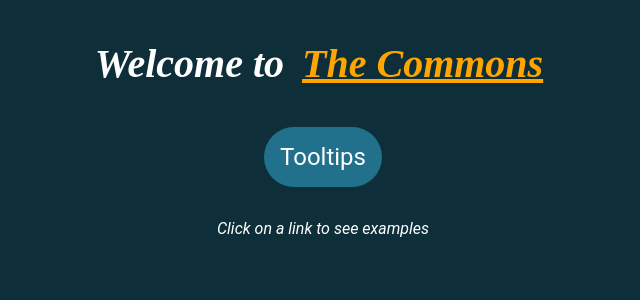
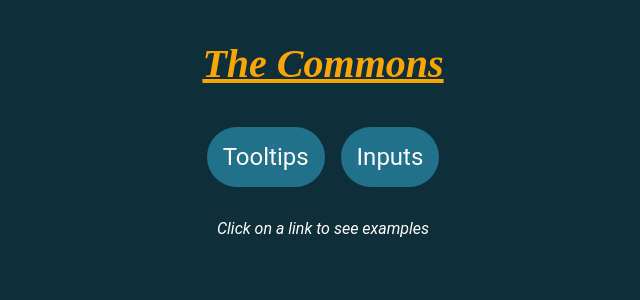
Before and after one commit to jrmoynihan/common, a SvelteKit app: page / in a window 1280 px wide. Shown: the top 300 px of the page, without its empty margins (317-957 px from the left). Built offline with nearby package versions, Linux system fonts and the light colour scheme.

Commit message:
allow sections to flex

```diff
--- a/src/routes/+layout.svelte
+++ b/src/routes/+layout.svelte
@@ -2,10 +2,11 @@
 </script>
 
 <h1>
-	Welcome to <a href="/" sveltekit:prefetch class="cool-text">The Commons</a>
+	<a href="/" sveltekit:prefetch class="cool-text">The Commons</a>
 </h1>
 <section>
 	<a href="/tooltips" sveltekit:prefetch class="link">Tooltips</a>
+	<a href="/inputs" sveltekit:prefetch class="link">Inputs</a>
 </section>
 <main>
 	<slot />
@@ -28,6 +29,11 @@
 		font-weight: 800;
 		font-size: 5vh;
 		font-family: 'Fira Code iScript';
+		text-align: center;
+	}
+	main {
+		display: flex;
+		place-items: center;
 	}
 	.cool-text {
 		display: inline-flex;
@@ -43,7 +49,6 @@
 	}
 	section {
 		display: flex;
-		flex-direction: column;
 		align-items: center;
 		justify-content: center;
 		margin: 2rem auto;
```
